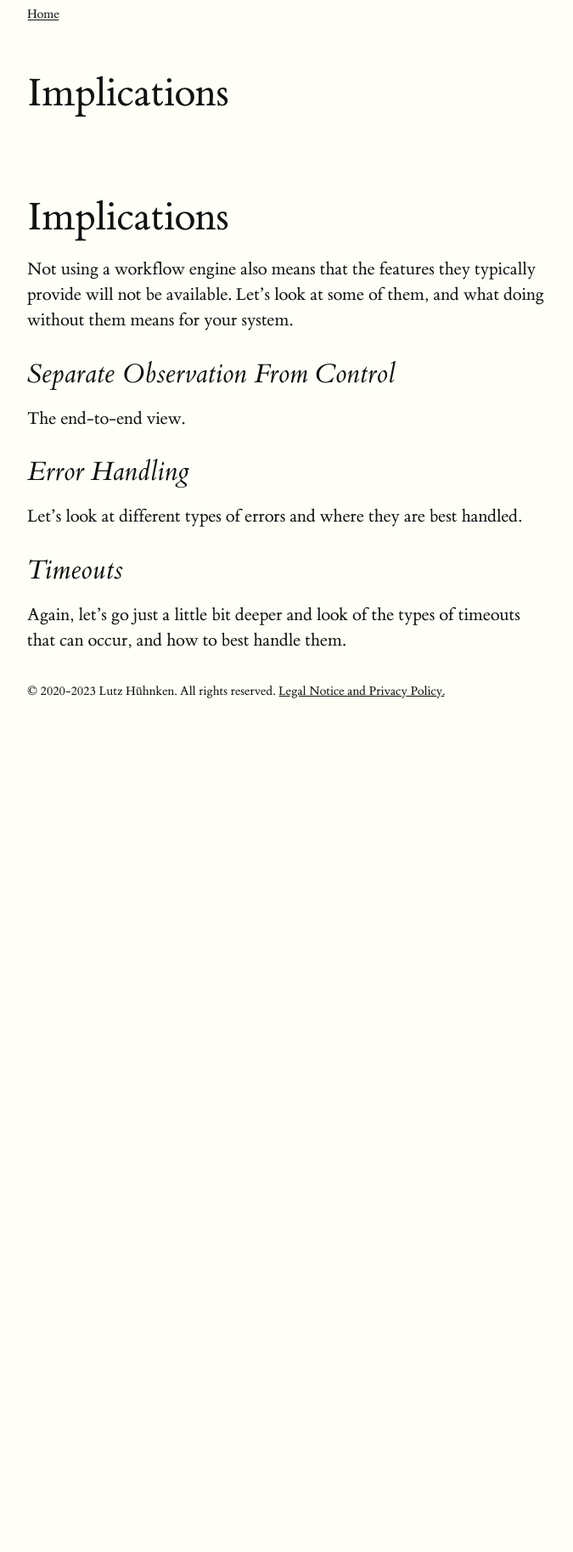
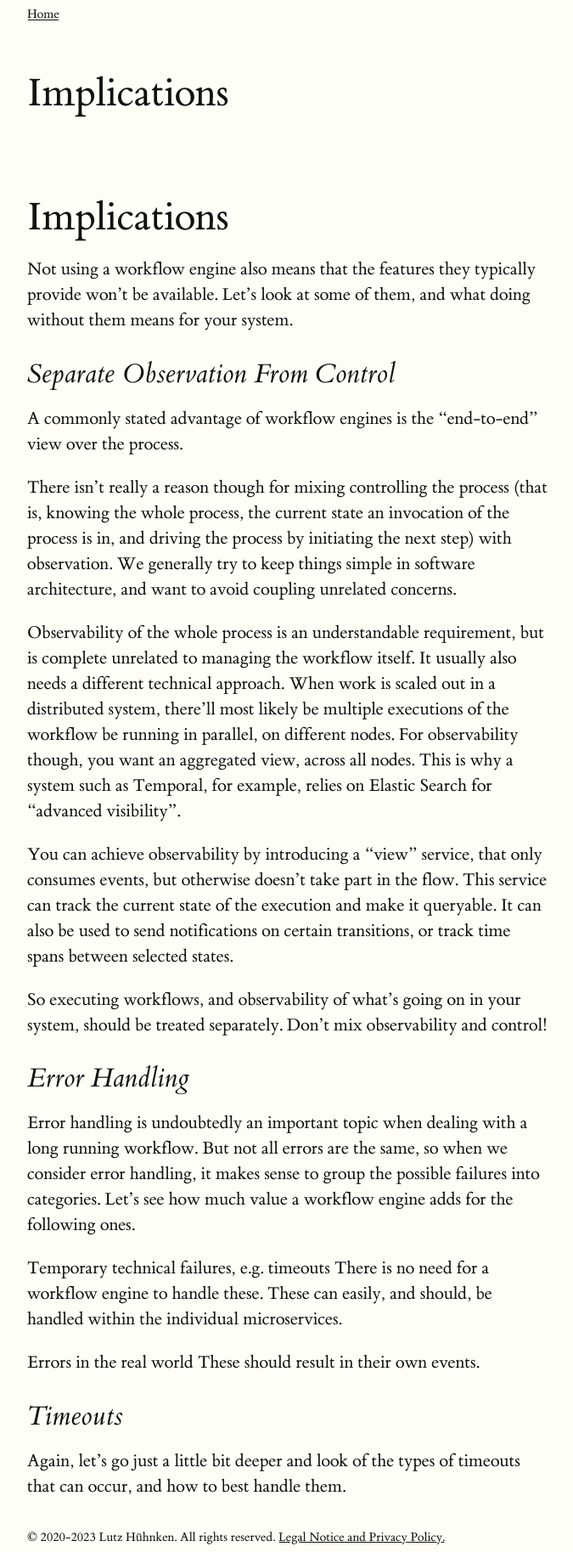
Before and after one commit to lutzh/microworkflows.org, a Jekyll site: the page built from docs/implications.md, in a window 1280 px wide. Shown: the whole page at 85% size, without its empty margins (128-803 px from the left). Built offline with Jekyll 4.4.1, drawn with Linux system fonts in a browser that asks for light colours; our own code applies the rules of GitHub Pages for plain Markdown files; comment, search, counter and statistics services are not loaded; before the commit the page ends 900 px from its top, so only the background shows below that.

Commit message:
some lines on implications

```diff
--- a/docs/implications.md
+++ b/docs/implications.md
@@ -1,16 +1,31 @@
 
 # Implications
 
-Not using a workflow engine also means that the features they typically provide will not be available. Let's look at some of them, and what doing without them means for your system.
+Not using a workflow engine also means that the features they typically provide won't be available. Let's look at some of them, and what doing without them means for your system.
 
 
 ## Separate Observation From Control
 
-The end-to-end view.
+A commonly stated advantage of workflow engines is the "end-to-end" view over the process.
+
+There isn't really a reason though for mixing controlling the process (that is, knowing the whole process, the current state an invocation of the process is in, and driving the process by initiating the next step) with observation. We generally try to keep things simple in software architecture, and want to avoid coupling unrelated concerns.
+
+Observability of the whole process is an understandable requirement, but is complete unrelated to managing the workflow itself. It usually also needs a different technical approach. When work is scaled out in a distributed system, there'll most likely be multiple executions of the workflow be running in parallel, on different nodes. For observability though, you want an aggregated view, across all nodes. This is why a system such as Temporal, for example, relies on Elastic Search for "advanced visibility".
+
+You can achieve observability by introducing a "view" service, that only consumes events, but otherwise doesn't take part in the flow. This service can track the current state of the execution and make it queryable. It can also be used to send notifications on certain transitions, or track time spans between selected states.
+
+So executing workflows, and observability of what's going on in your system, should be treated separately. Don't mix observability and control!
+
 
 ## Error Handling
 
-Let's look at different types of errors and where they are best handled.
+Error handling is undoubtedly an important topic when dealing with a long running workflow. But not all errors are the same, so when we consider error handling, it makes sense to group the possible failures into categories. Let's see how much value a workflow engine adds for the following ones.
+
+Temporary technical failures, e.g. timeouts
+There is no need for a workflow engine to handle these. These can easily, and should, be handled within the individual microservices.
+
+Errors in the real world
+These should result in their own events.
 
 
 ## Timeouts
```
